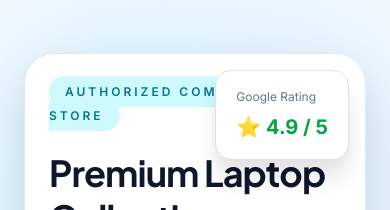
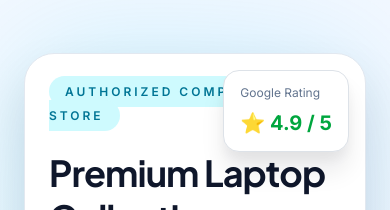
Before and after one commit to jayg191/naksh-computers, a Next.js app: page / in a window 390 px wide. Shown: the part 799-1009 px from the top of the page. Built offline with nearby package versions, Linux system fonts and the light colour scheme.

Commit message:
Improve Google rating badge responsiveness

```diff
--- a/src/features/home/sections/hero-section.tsx
+++ b/src/features/home/sections/hero-section.tsx
@@ -117,7 +117,20 @@ export function HeroSection() {
     <div className="relative w-full max-w-lg rounded-[30px] border border-slate-200 bg-white p-6 sm:p-8 shadow-2xl">
 
       {/* Google Rating */}
-      <div className="absolute right-4 top-4 lg:-right-5 lg:top-6 rounded-2xl bg-white px-5 py-4 shadow-xl border">
+      <div
+          className="
+            absolute
+            top-4 right-4
+            lg:-right-5 lg:top-6
+            rounded-2xl
+            bg-white
+            px-4 py-3
+            lg:px-5 lg:py-4
+            shadow-xl
+            border
+            z-20
+          "
+        >
         <p className="text-xs text-slate-500">
           Google Rating
         </p>
```
